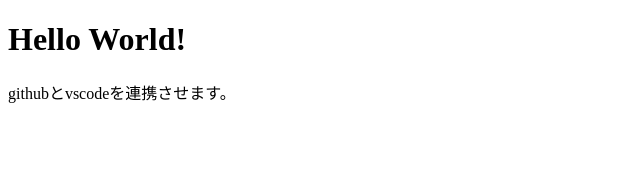
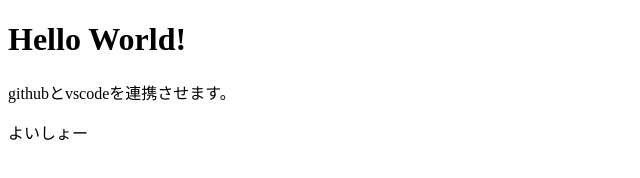
Before and after one commit to n-winter/Graduation, a plain HTML site: page index.html in a window 1280 px wide. Shown: the full height of the page, 0-640 px from the left. Drawn offline with Linux system fonts and the light colour scheme.

Commit message:
よいしょー

```diff
--- a/index.html
+++ b/index.html
@@ -7,5 +7,6 @@
     <body>
         <h1>Hello World!</h1>
         <p>githubとvscodeを連携させます。</p>
+        <p>よいしょー</p>
     </body>
 </html>
```
